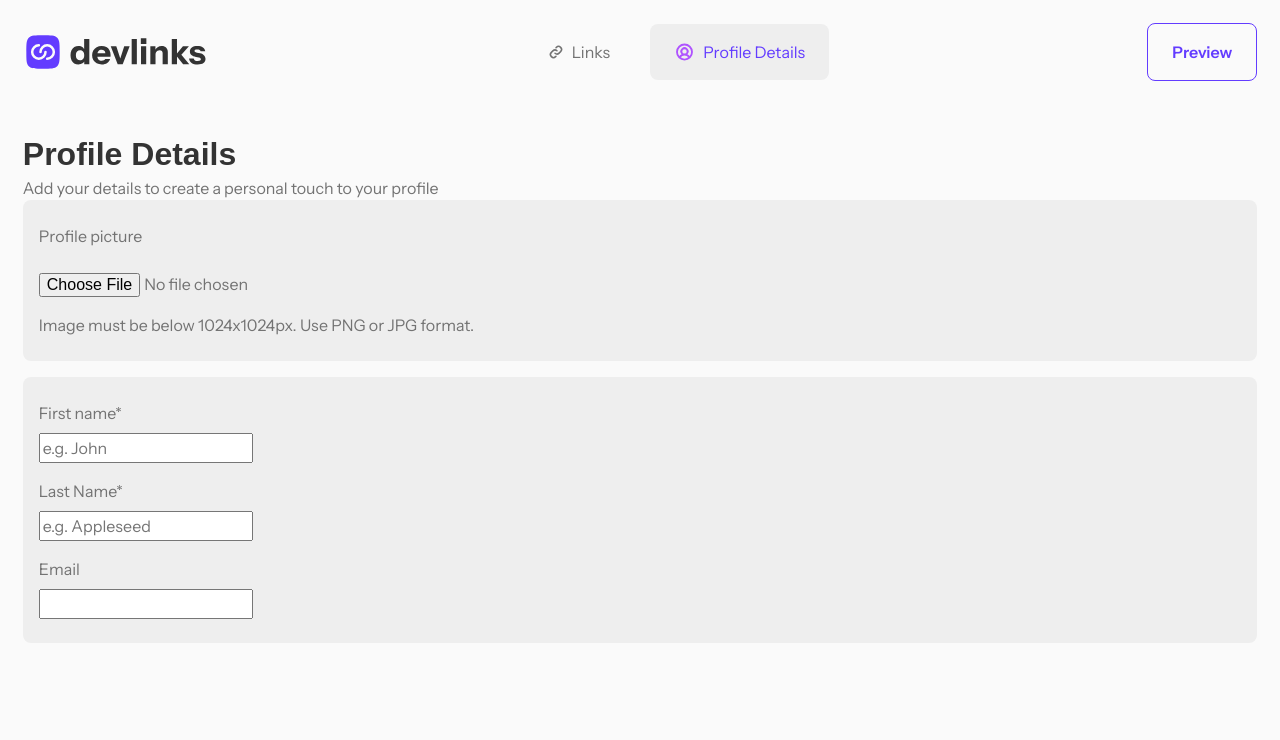
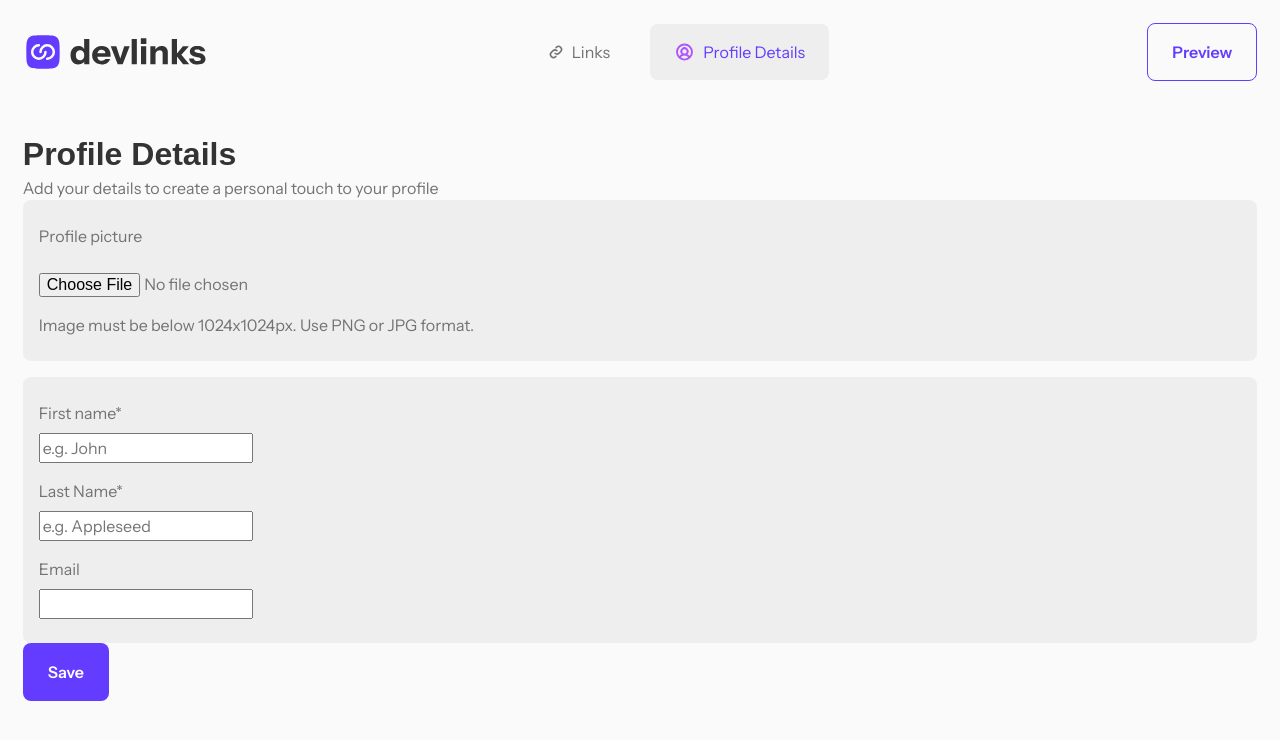
Before and after one commit to jkaps9/link-sharing-app, a React (Vite) app: page /profile in a window 1280 px wide. Shown: the top 740 px of the page. Built offline with nearby package versions, Linux system fonts and the light colour scheme; a web font is replaced by a local one.

Commit message:
add save button to profile page

```diff
--- a/src/routes/profile.jsx
+++ b/src/routes/profile.jsx
@@ -49,6 +49,12 @@ const Profile = () => {
           </section>
         </form>
       </section>
+
+      <footer>
+        <button type="button" className="btn btn--primary">
+          Save
+        </button>
+      </footer>
     </>
   );
 };
```
